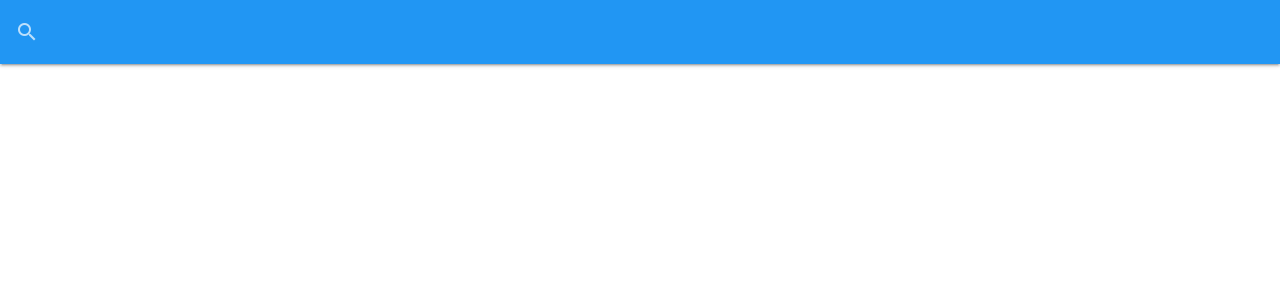
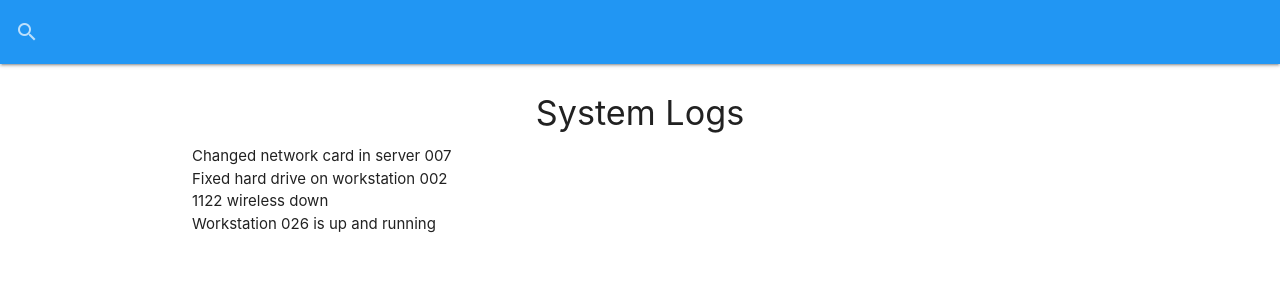
Before and after one commit to 09eric09/IT-Logger, a React (Create React App) app: page / in a window 1280 px wide. Shown: the top 300 px of the page. Built offline with nearby package versions, Linux system fonts and the light colour scheme; data requests are answered from the project's data file.

Commit message:
fetch logs from db, replaceLogs w redux, output logs

```diff
--- a/src/App.js
+++ b/src/App.js
@@ -1,20 +1,34 @@
-import React, {useEffect} from "react";
+import React, {useEffect, useState} from "react";
+import { useDispatch} from "react-redux";
+import { logActions } from "./store";
 import SearchBar from "./components/UI/SearchBar";
+import Logs from "./components/logs/Logs";
 import Container from "./components/UI/Container";
 import 'materialize-css/dist/css/materialize.min.css';
 import M from 'materialize-css/dist/js/materialize.min.js';
 
 const App = () => {
+  const dispatch = useDispatch();
+  const getLogs = () => {
+    fetch(`/logs`)
+    .then(res => res.json())
+    .then(data => dispatch(logActions.replaceLogs(data)));
+  }
+
   useEffect(()=> {
     //Initialize JS
     M.AutoInit();
+  }, []);
+
+  useEffect(()=> {
+    getLogs();
   }, []);
 
   return (
     <>
     <SearchBar/>
     <Container>
-
+      <Logs/>
     </Container>
     </>
   );
--- a/src/components/logs/Logs.js
+++ b/src/components/logs/Logs.js
@@ -1,8 +1,20 @@
-import React from 'react'
+import React from 'react';
+import { useSelector } from "react-redux";
 
-const Logs = () => {
+const Logs = ({}) => {
+  const logs = useSelector(state => state.log.logs);
   return (
-    <div>Logs</div>
+    <div>
+      <ul className={'collection-with-header'}>
+        <li className="collection-header">
+          <h4 className={'center'}>System Logs</h4>
+          {logs.length < 1 && <p className={'text-center'}>No Logs Found!</p>}
+        </li>
+        {logs.map(log => (
+          <li className={'collection-item'}>{log.message}</li>
+        ))}
+      </ul>
+    </div>
   )
 }
 
--- a/src/store/index.js
+++ b/src/store/index.js
@@ -6,11 +6,11 @@ const logSlice = createSlice({
     name:'log',
     initialState: initialLogState,
     reducers: {
-        getLogs(){},
-        addLog(state, action){
-            console.log(action.payload);
+        addLog(state, action){},
+        removeLog(){},
+        replaceLogs(state, action){
+            state.logs = action.payload;
         },
-        removeLog(){}
     }
 });
 
```
